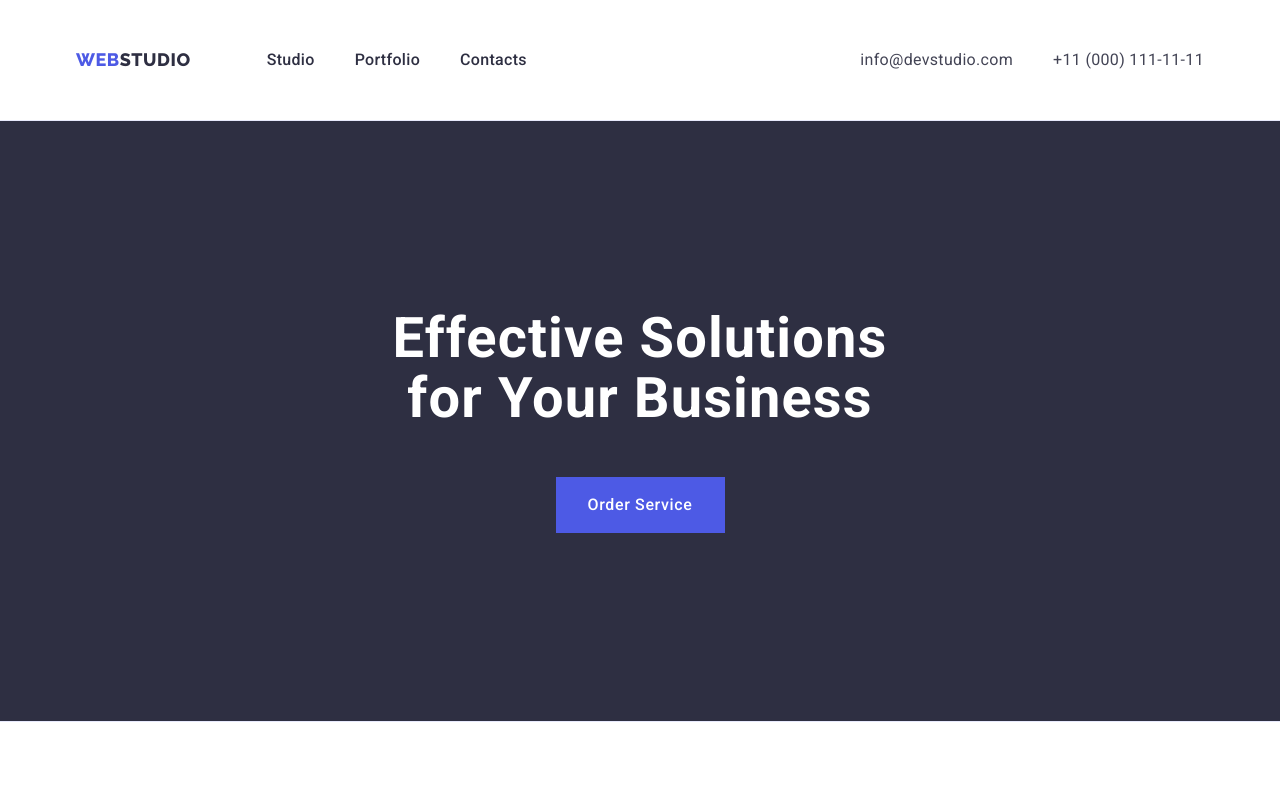
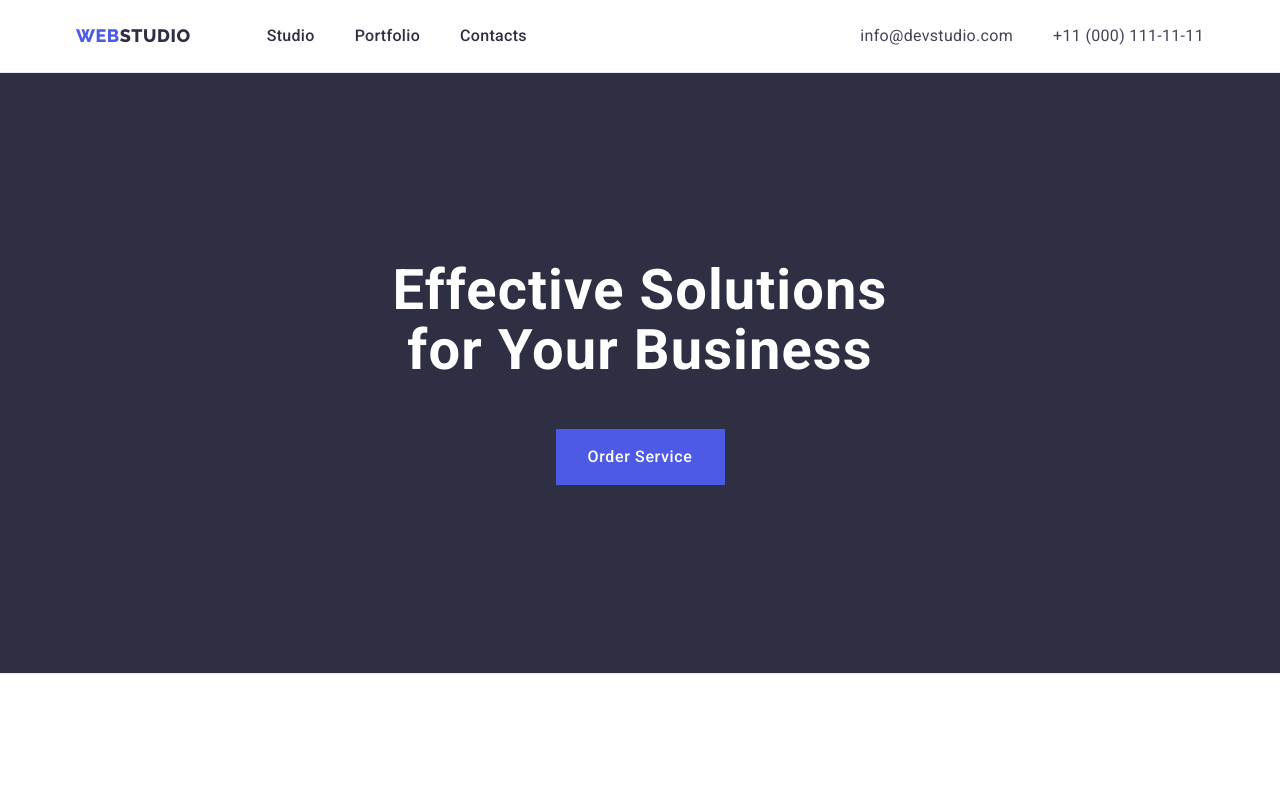
Before and after one commit to AnnaKutsenko/goit-markup-hw-03, a plain HTML site: page index.html in a window 1280 px wide. Shown: the top 791 px of the page. Drawn offline with nearby package versions, Linux system fonts and the light colour scheme.

Commit message:
Update styles.css

```diff
--- a/styles/styles.css
+++ b/styles/styles.css
@@ -37,8 +37,6 @@ img {
 
 /**-----------HEADER-----------**/
 header {
-    padding-top: 24px;
-    padding-bottom: 24px;
     border-bottom: 1px solid #E7E9FC;
 }
 
```
